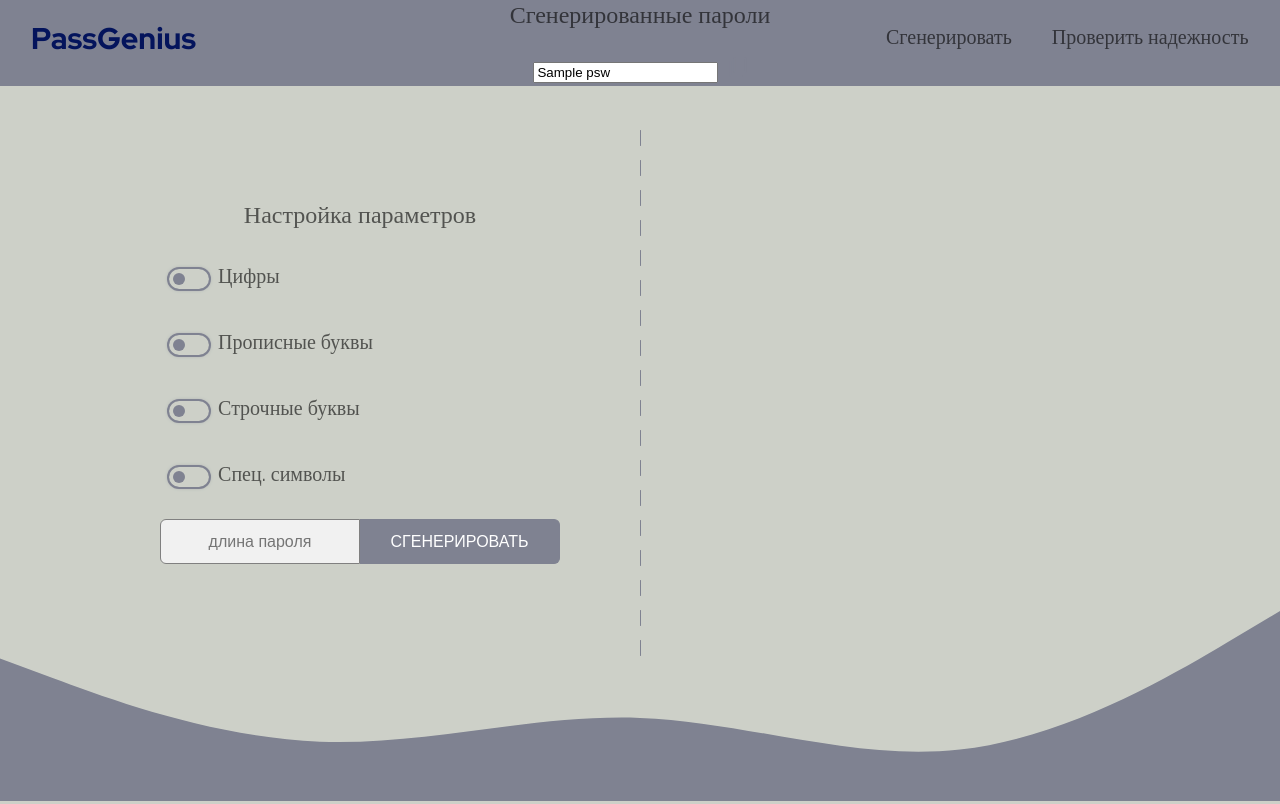
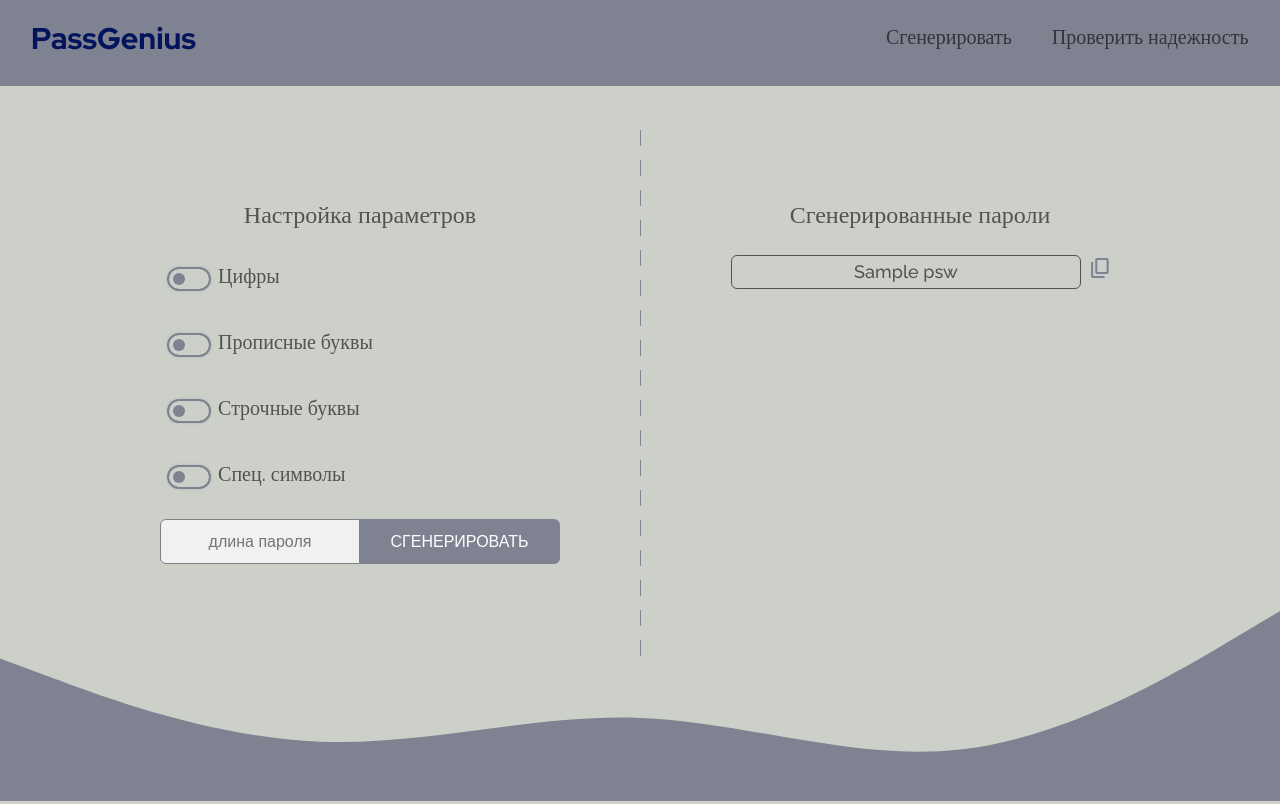
Before and after one commit to stemirkhan/PassGenius, a Flask app: template app/templates/generate_password.html in a window 1280 px wide. Run offline with Flask 2, Linux system fonts and the light colour scheme; the template is opened without the code that fills it: values that come from a table or form of the project are taken from there, most other values are stand-ins (such as "Sample title", 1, 10 or a date in 2020).

Commit message:
updated styles for the block with password output

```diff
--- a/app/static/css/generation_password.css
+++ b/app/static/css/generation_password.css
@@ -142,7 +142,7 @@
    }
 
 
-.main_form_gen{
+.main_div_gen{
      position: absolute;
      width: 400px;
      height: 400px;
@@ -150,12 +150,30 @@
      top: 200px;
 }
 
-.main_form_gen > div {
+.main_div_gen > div {
    margin-bottom: 30px;
  }
 
 .line_gen_password{
    text-align: center;
+}
+
+.line_gen_password input[type="text"]{
+  width: 350px;
+  text-align: center;
+  font-family: 'Raleway';
+  font-style: normal;
+  font-weight: 500;
+  font-size: 18px;
+  line-height: 30px;
+  border-radius: 6px;
+  color: rgba(0, 0, 0, 0.6);
+  border: 1px solid rgba(0, 0, 0, 0.6);
+  background: transparent;
+}
+
+.line_gen_password input[type="text"]:hover, input[type="text"]:focus{
+   outline: none;
 }
 
 .copy_icon{
```
